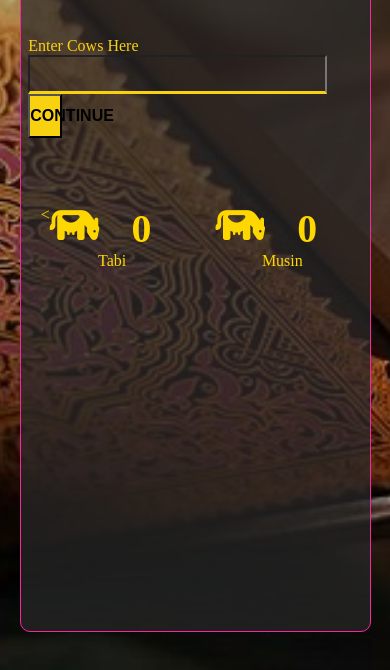
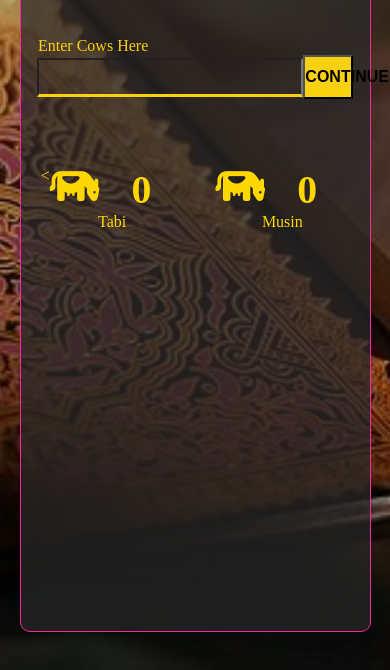
Before and after one commit to madnir12/cows-zakat-calculater, a plain HTML site: page index.html in a window 390 px wide. Both pictures are taken after a click on the button "CONTINUE". Shown: the part 170-840 px from the top of the page. Drawn offline with nearby package versions, Linux system fonts and the light colour scheme.

Commit message:
after fixing some mobile errors

```diff
--- a/index.html
+++ b/index.html
@@ -31,8 +31,11 @@
 
                     <label for="gold">Enter Cows Here</label>
                     <br>
+                    <div class="inputarea">
+
                     <input type="number" name="" id="cows">
                     <button onclick="cowsCounter();">CONTINUE</button>
+                    </div>
                 </div>
 
                <div class="resultd" id="resultd">
--- a/style.css
+++ b/style.css
@@ -113,19 +113,24 @@ li{
     color: var(--cyl);
 
 }
+.inputarea{
+    display: flex;
+    justify-content: center;
+    align-items: center;
+}
 .textbox input{
     font-size: 1rem;
     background:transparent;
     color: var(--cyl);
     border-bottom: 3px solid var(--cyl);
     padding: 8px 4px;
-    width: 89.7%;
+    width: 80%;
     outline: none;
     font-weight: 700;
 
 }
 .textbox button{
-    width: 10%;
+    width: 15%;
     background-color: var(--cyl);
     padding: 11px 0;
     font-size: 1rem;
@@ -169,3 +174,6 @@ li{
 #totalz {
     font-size: calc(2rem + 2vw);
 }
+label{
+    margin-left: 2.5vw;
+}
```
